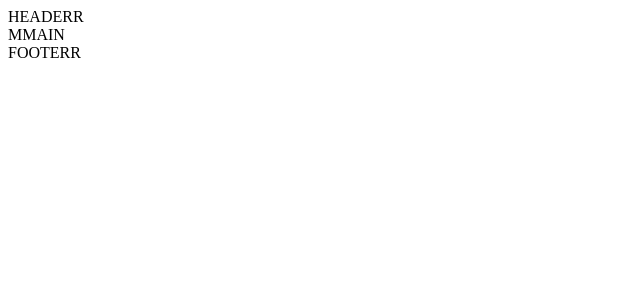
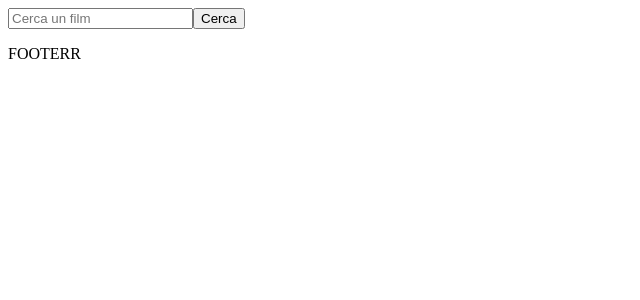
Before and after one commit to Pierp23/vite-boolflix, a Vue app: page / in a window 1280 px wide. Shown: the top 300 px of the page, without its empty margins (0-640 px from the left). Built offline with nearby package versions, Linux system fonts and the light colour scheme.

Commit message:
ADD milestone 1

```diff
--- a/src/App.vue
+++ b/src/App.vue
@@ -3,7 +3,8 @@ import HeaderComponent from './components/HeaderComponent.vue'
 import MainComponent from './components/MainComponent.vue'
 import FooterComponent from './components/FooterComponent.vue'
 
-import Axios from 'axios'
+import { store } from './store'
+import axios from 'axios'
 
 export default {
   name: "App",
@@ -15,17 +16,31 @@ export default {
   },
   data() {
     return {
+      store
     }
   },
   props: {},
   methods: {
+    searchMovie() {
+      console.log(this.store.searchText)
+      axios.get('https://api.themoviedb.org/3/search/movie', {
+        params: {
+          api_key: '5681814f5f4aea923eacb9d58dc889ea',
+          query: this.store.searchText
+        }
+      })
+        .then(result => {
+          console.log(result.data)
+          this.store.movies = result.data.results
+        })
+    }
 
   }
 }
 </script>
 
 <template>
-  <HeaderComponent />
+  <HeaderComponent @searchMovie="searchMovie()" />
 
   <MainComponent />
 
--- a/src/components/HeaderComponent.vue
+++ b/src/components/HeaderComponent.vue
@@ -1,8 +1,11 @@
 <script>
+import { store } from '../store'
+
 export default {
     name: "HeaderComponent",
     data() {
         return {
+            store
         }
     },
     props: {},
@@ -14,7 +17,8 @@ export default {
 
 <template>
     <header>
-        HEADERR
+        <input v-model="store.searchText" type="text" placeholder="Cerca un film">
+        <button @click="$emit('searchMovie')">Cerca</button>
     </header>
 </template>
 
--- a/src/components/MainComponent.vue
+++ b/src/components/MainComponent.vue
@@ -1,8 +1,11 @@
 <script>
+import { store } from '../store'
+
 export default {
     name: "MainComponent",
     data() {
         return {
+            store
         }
     },
     props: {},
@@ -14,7 +17,18 @@ export default {
 
 <template>
     <main>
-        MMAIN
+        <ul>
+            <li v-for="(movie, index) in store.movies" :key="index">
+                Titolo: {{ movie.title }}
+                <br>
+                Titolo Originale: {{ movie.original_title }}
+                <br>
+                Lingua: {{ movie.original_language }}
+                <br>
+                Voto: {{ movie.vote_average }}
+
+            </li>
+        </ul>
     </main>
 </template>
 
--- /dev/null
+++ b/src/store.js
@@ -0,0 +1,6 @@
+import { reactive } from "vue";
+
+export const store = reactive({
+    searchText: '',
+    movies: []
+})
```
